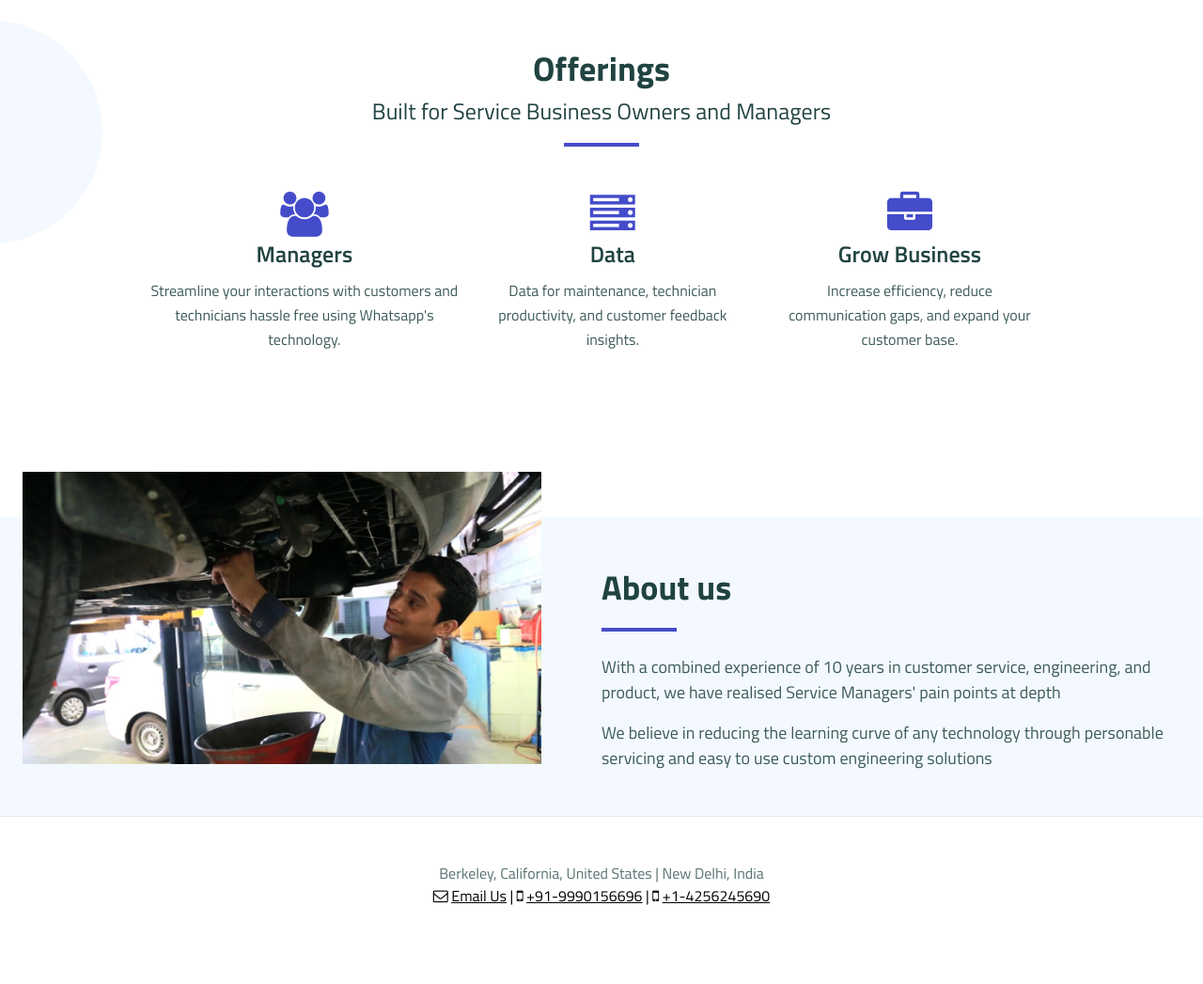
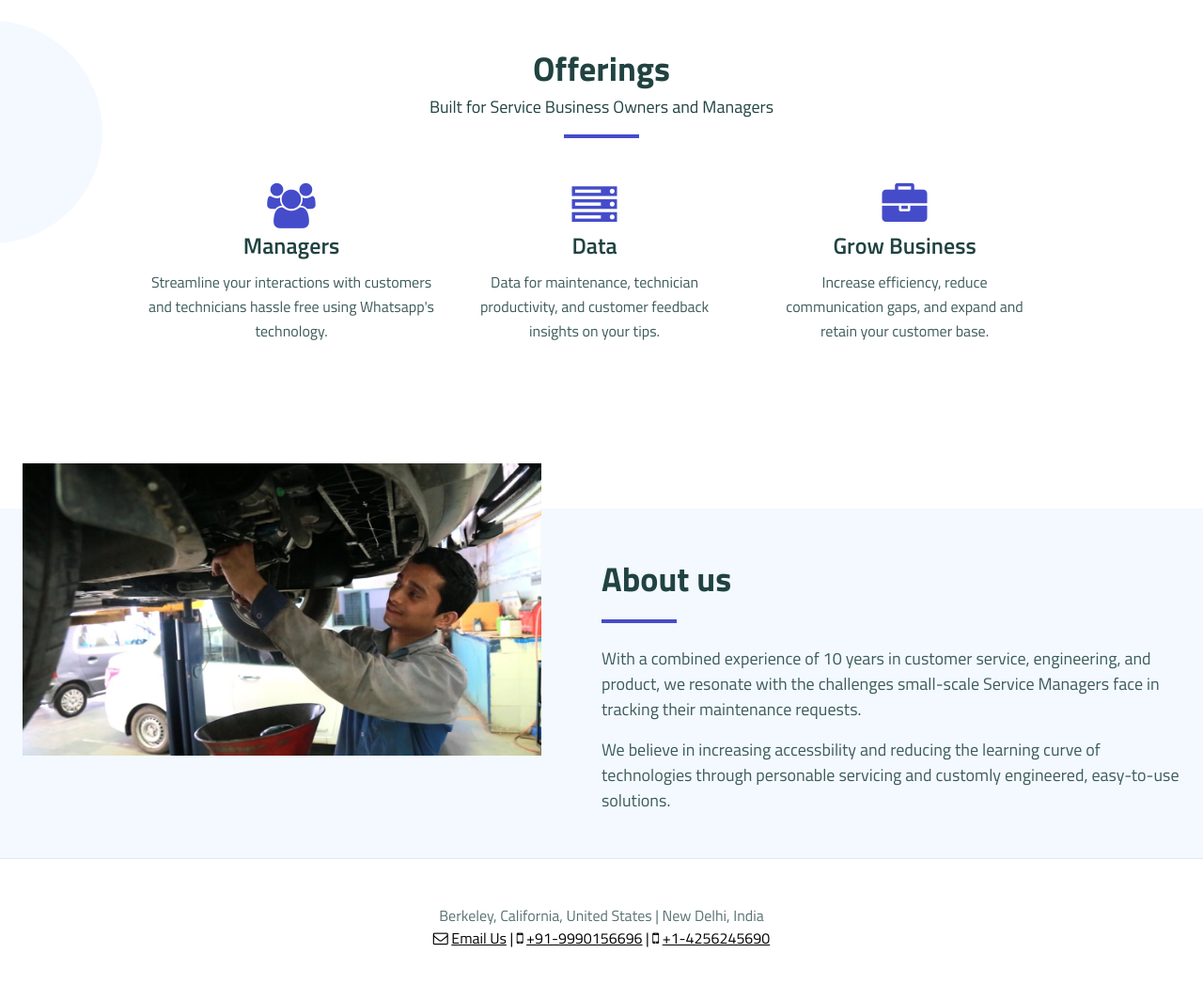
Before and after one commit to Service-Guru/ServiceGuruWeb.github.io, a plain HTML site: page index.html in a window 1280 px wide. Shown: the part 663-1710 px from the top of the page at 94% size. Before the commit the page ends 1676 px from the top, so only its background shows below. Drawn offline with nearby package versions, Linux system fonts and the light colour scheme.

Commit message:
text, padding updates

```diff
--- a/assets/css/stylesheet.css
+++ b/assets/css/stylesheet.css
@@ -10,6 +10,9 @@
   .move-down-text {
    margin-top:20px;
   }
+  .bottom-padding-small {
+    padding-bottom: 40px;
+  }
 }
 
 .links {
--- a/index.html
+++ b/index.html
@@ -69,7 +69,7 @@
     <img src="assets/img/icons/circle2.svg" class="hidden sm:block absolute top-0 left-0 -mx-32">
     <div class="container mx-auto px-6 pt-6 pb-12 relative">
       <h3 class="flex flex-col items-center text-4xl text-secondary font-bold">Offerings</h3>
-      <h4 class="flex flex-col items-center text-2xl text-secondary">Built for Service Business Owners and Managers</h4>
+      <h4 class="flex flex-col items-center text-2xl text-secondary" style="font-size: 18px;">Built for Service Business Owners and Managers</h4>
       <center><span class="bg-primary h-1 w-20 block mt-4 mb-12"></span>
       <div class="flex flex-col md:flex-row xl:px-32">
         <div class="flex flex-col items-center">
@@ -80,27 +80,27 @@
         <div class="flex flex-col items-center md:px-6 lg:px-10 move-down-text">
           <span class="fa fa-server fa-3x text-primary" aria-hidden="true"></span>
           <h4 class="font-semibold text-2xl text-secondary mb-2">Data</h4>
-          <p class="text-center text-secondary-700 leading-relaxed">Data for maintenance, technician productivity, and customer feedback insights.</p>
+          <p class="text-center text-secondary-700 leading-relaxed">Data for maintenance, technician productivity, and customer feedback insights on your tips.</p>
         </div>
         <div class="flex flex-col items-center md:px-6 lg:px-10 move-down-text">
           <span class="fa fa-briefcase fa-3x text-primary" aria-hidden="true"></span>
           <h4 class="font-semibold text-2xl text-secondary mb-2">Grow Business</h4>
-          <p class="text-center text-secondary-700 leading-relaxed">Increase efficiency, reduce communication gaps, and expand your customer base.</p>
+          <p class="text-center text-secondary-700 leading-relaxed">Increase efficiency, reduce communication gaps, and expand and retain your customer base.</p>
         </div>
       </div>
       </center>
     </div>
   </div>
-  <div id="about-us" class="bg-blue-100 mt-32 py-12">
-    <div class="container mx-auto px-6">
+  <div id="about-us" class="bg-blue-100 mt-32 py-12 ">
+    <div class="container mx-auto px-6 bottom-padding-small">
       <div class="flex flex-col md:flex-row">
         <div class="md:w-1/2 md:pr-8 lg:pr-16">
           <img src="assets/img/pictures/technician.jpg" class="-mt-24 md:mt-0 lg:-mt-24 mb-16 md:mb-0">
         </div>
         <div class="md:w-1/2">
           <h3 class="flex flex-col text-4xl text-secondary font-bold mb-6">About us <span class="bg-primary h-1 w-20 block mt-4"></span></h3>
-          <p class="text-lg text-secondary-700 mb-4">With a combined experience of 10 years in customer service, engineering, and product, we have realised Service Managers' pain points at depth</p>
-          <p class="text-lg text-secondary-700">We believe in reducing the learning curve of any technology through personable servicing and easy to use custom engineering solutions</p>
+          <p class="text-lg text-secondary-700 mb-4">With a combined experience of 10 years in customer service, engineering, and product, we resonate with the challenges small-scale Service Managers face in tracking their maintenance requests.</p>
+          <p class="text-lg text-secondary-700">We believe in increasing accessbility and reducing the learning curve of technologies through personable servicing and customly engineered, easy-to-use solutions.</p>
         </div>
       </div>
     </div>
```
